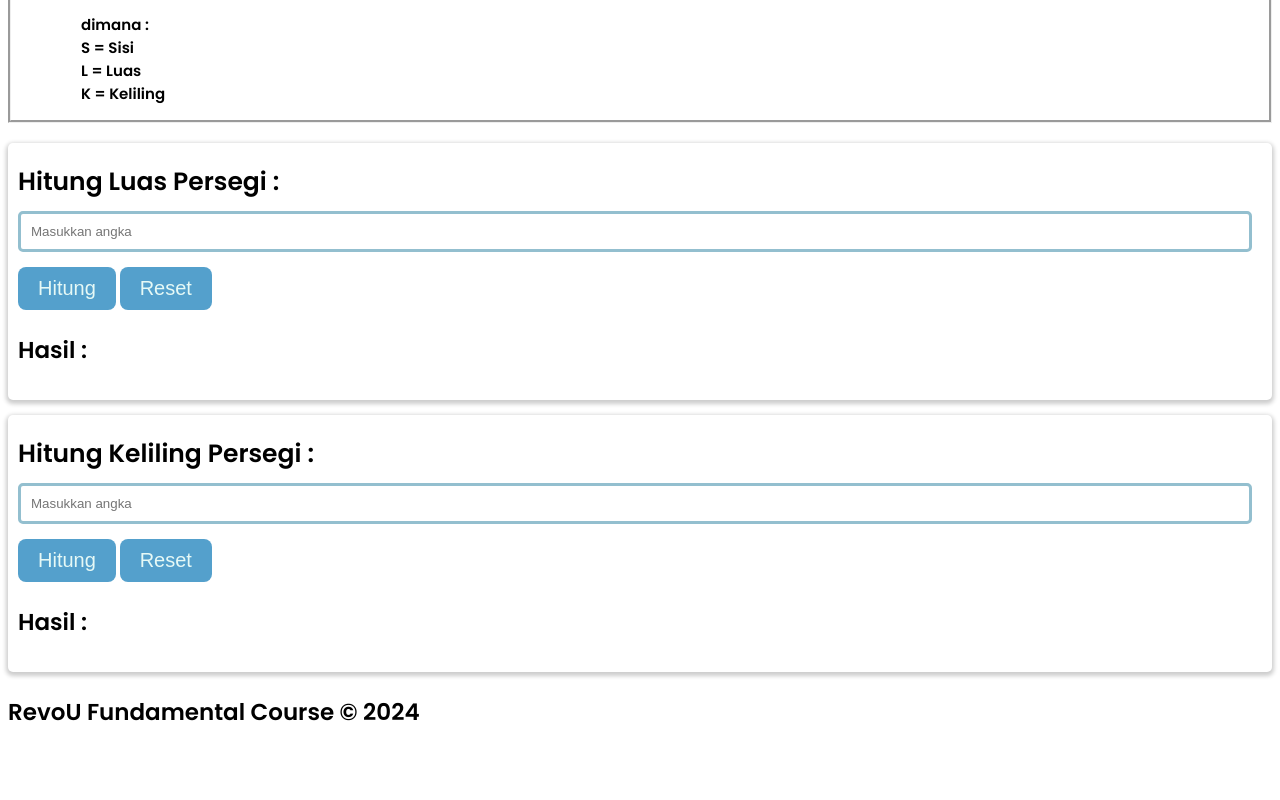
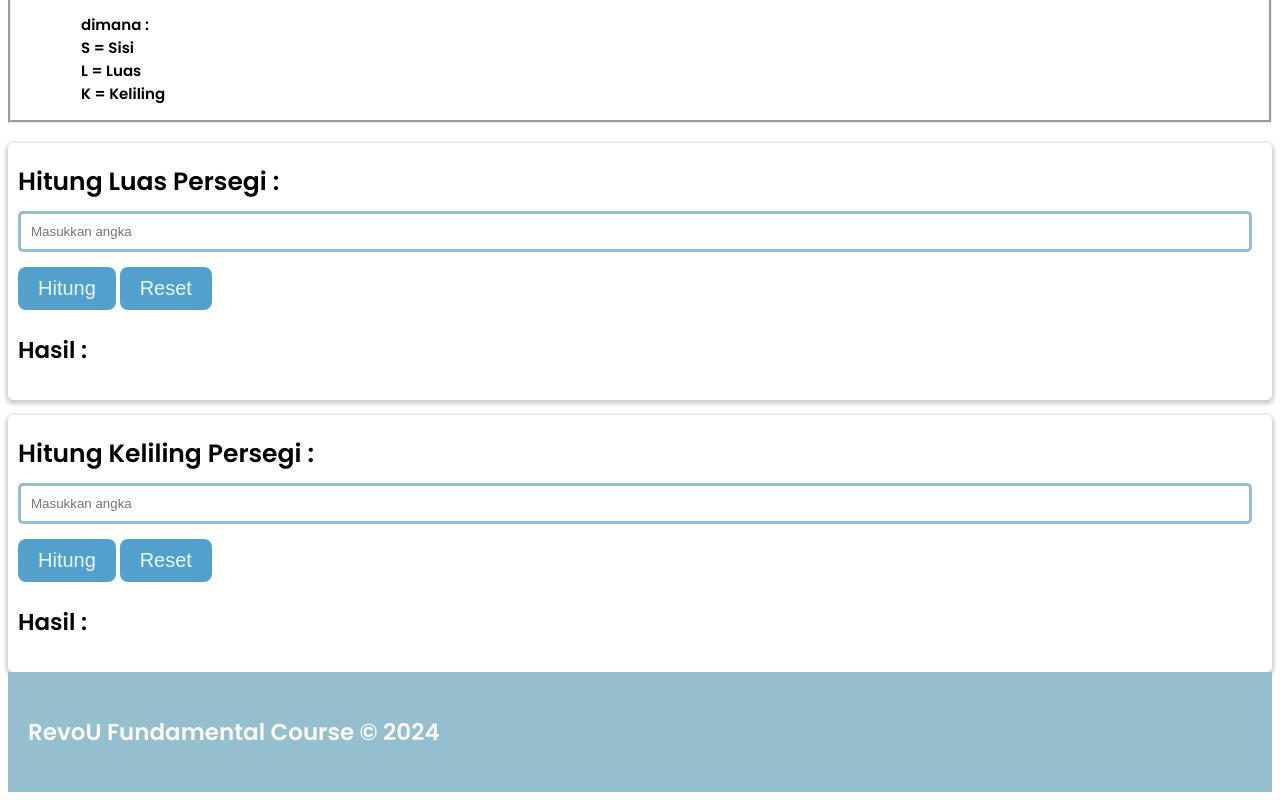
Before and after one commit to revou-fundamental-course/8-jan-24-curiouszjp, a plain HTML site: page index.html in a window 1280 px wide. Shown: the part 536-1336 px from the top of the page. Before the commit the page ends 1288 px from the top, so only its background shows below. Drawn offline with Linux system fonts and the light colour scheme.

Commit message:
style footer

```diff
--- a/css/style.css
+++ b/css/style.css
@@ -81,6 +81,12 @@ p {
     padding: 10px;
 }
 
+footer {
+    padding: 20px;
+    color: #fcfaf3;
+    background-color: #93BFCF;
+}
+
 button {
     background-color: #54a0cc;
     color: rgb(230, 249, 246);
```
